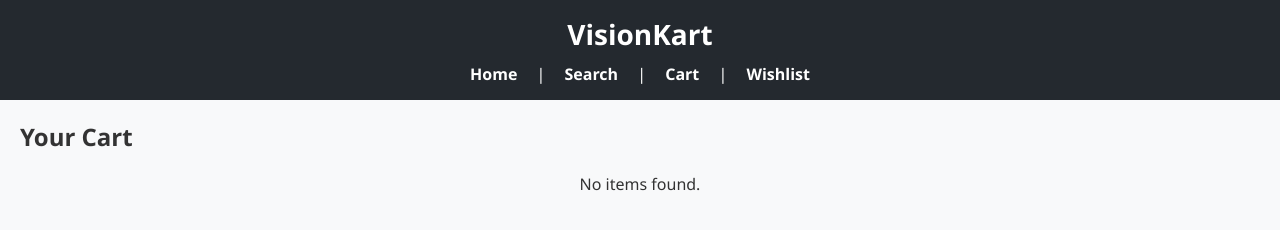
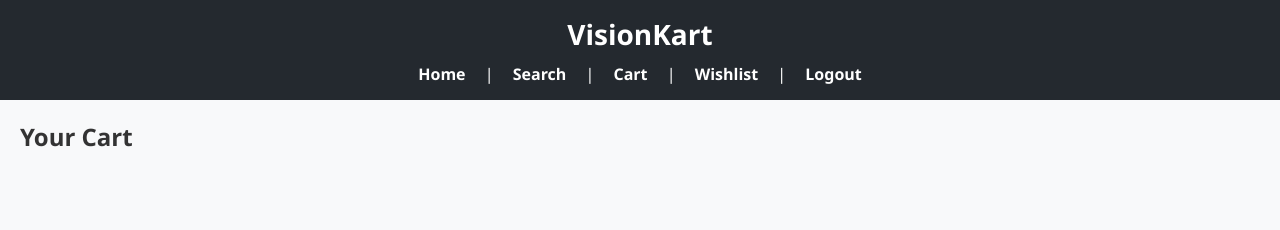
Before and after one commit to anumukonda-siri-hasini/visionkart, a plain HTML site: page cart.html in a window 1280 px wide. Drawn offline with Linux system fonts and the light colour scheme.

Commit message:
Update cart.html

```diff
--- a/cart.html
+++ b/cart.html
@@ -5,6 +5,7 @@
   <title>Cart - VisionKart</title>
   <link rel="stylesheet" href="style.css" />
   <script src="app.js" defer></script>
+  <script src="cart.js" defer></script>
 </head>
 <body>
   <header>
@@ -13,19 +14,14 @@
       <a href="home.html">Home</a> |
       <a href="search.html">Search</a> |
       <a href="cart.html">Cart</a> |
-      <a href="wishlist.html">Wishlist</a>
+      <a href="wishlist.html">Wishlist</a> |
+      <a href="#" id="logoutBtn">Logout</a>
     </nav>
   </header>
 
   <main>
     <h2>Your Cart</h2>
-    <div id="cart-list" class="product-container"></div>
+    <div class="product-container" id="cart-products"></div>
   </main>
-
-  <script>
-    document.addEventListener("DOMContentLoaded", () => {
-      renderList("cart-list", "visionkart-cart");
-    });
-  </script>
 </body>
 </html>
```
